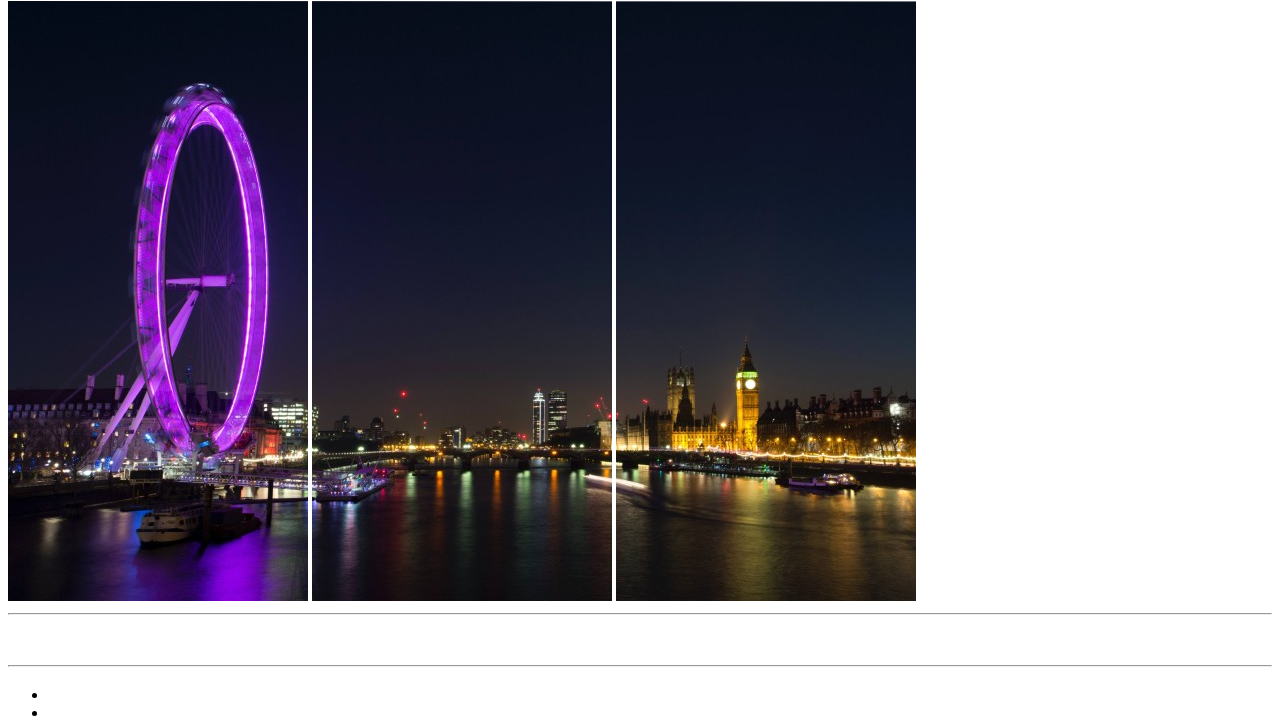
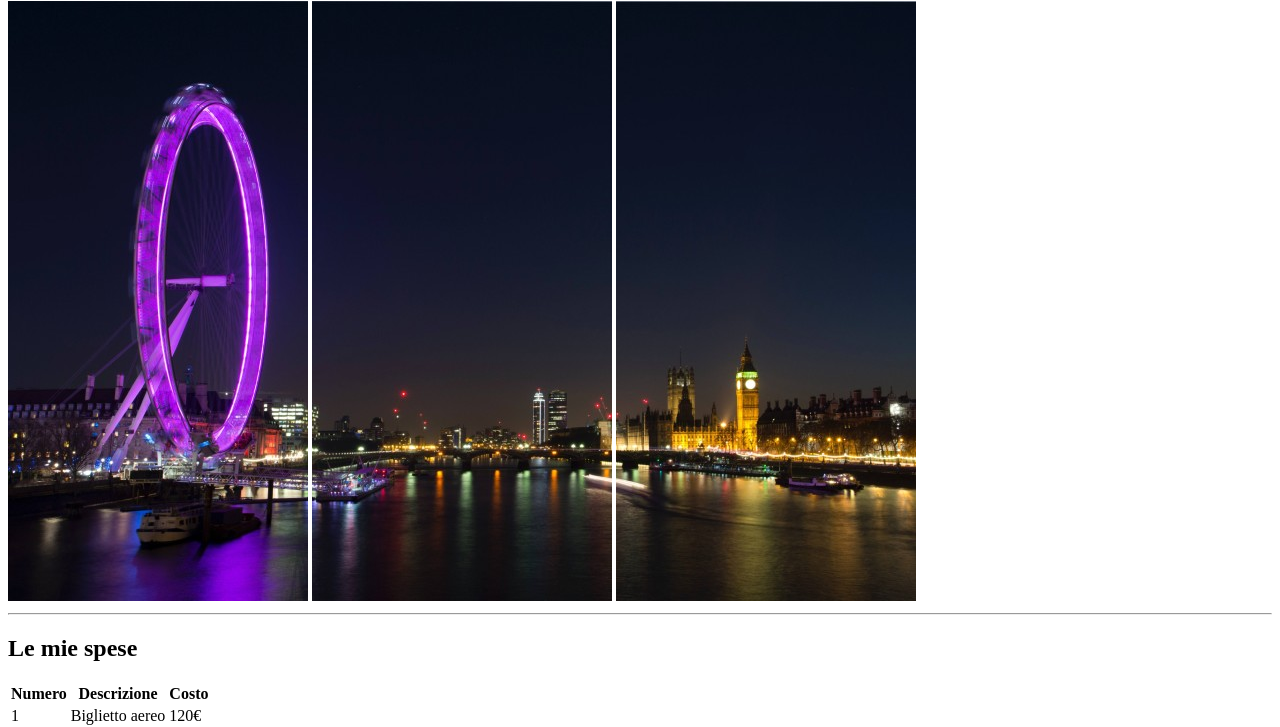
Before and after one commit to LeonardoRinaldi92/html-london-trip, a plain HTML site: page index.html in a window 1280 px wide. Shown: the part 79-806 px from the top of the page. Drawn offline with Linux system fonts and the light colour scheme.

Commit message:
TABBELLA SPESE

```diff
--- a/index.html
+++ b/index.html
@@ -21,41 +21,41 @@
         <hr>
         <!-- tabella spese -->
         <div>
-            <h2></h2>
+            <h2>Le mie spese</h2>
             <table>
                 <thead>
                     <!-- titoli tabella -->
                     <tr>
-                        <th></th>
-                        <th></th>
-                        <th></th>
+                        <th>Numero</th>
+                        <th>Descrizione</th>
+                        <th>Costo</th>
                     </tr>
                 </thead>
 
                 <tbody>
                     <!-- corpo tabella -->
                     <tr>
-                        <td></td>
-                        <td></td>
-                        <td></td>
+                        <td>1</td>
+                        <td>Biglietto aereo</td>
+                        <td>120€</td>
                     </tr>
                     <tr>
-                        <td></td>
-                        <td></td>
-                        <td></td>
+                        <td>1</td>
+                        <td>Biglietto aereo</td>
+                        <td>120€</td>
                     </tr>
                     <tr>
-                        <td></td>
-                        <td></td>
-                        <td></td>
+                        <td>1</td>
+                        <td>Biglietto aereo</td>
+                        <td>120€</td>
                     </tr>
                 </tbody>
 
                 <tfoot>
                     <!-- riga finale  -->
                     <tr>
-                        <td colspan="2"></td>
-                        <td></td>
+                        <td colspan="2">Totale</td>
+                        <td>360€</td>
                     </tr>
                 </tfoot>
             </table>
```
